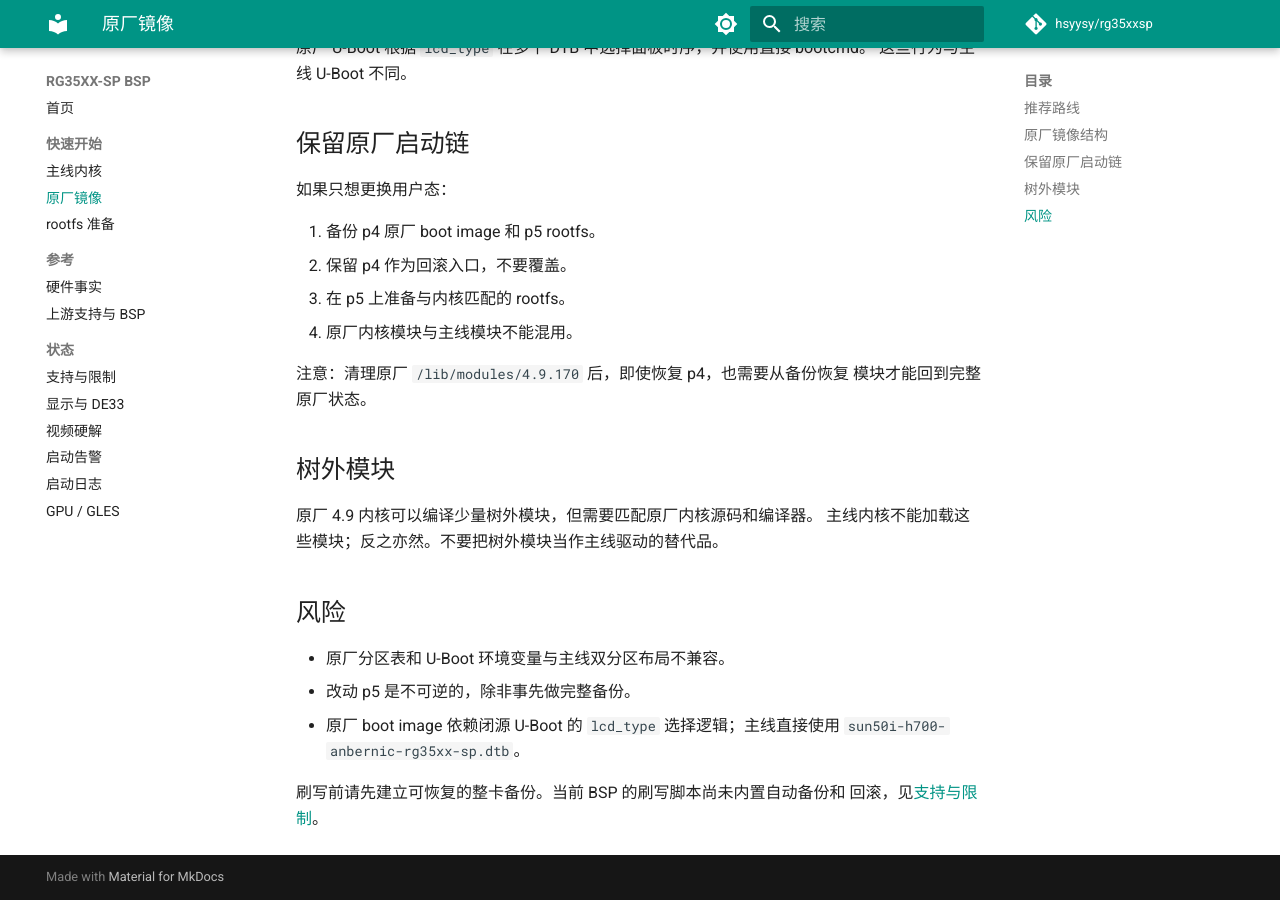
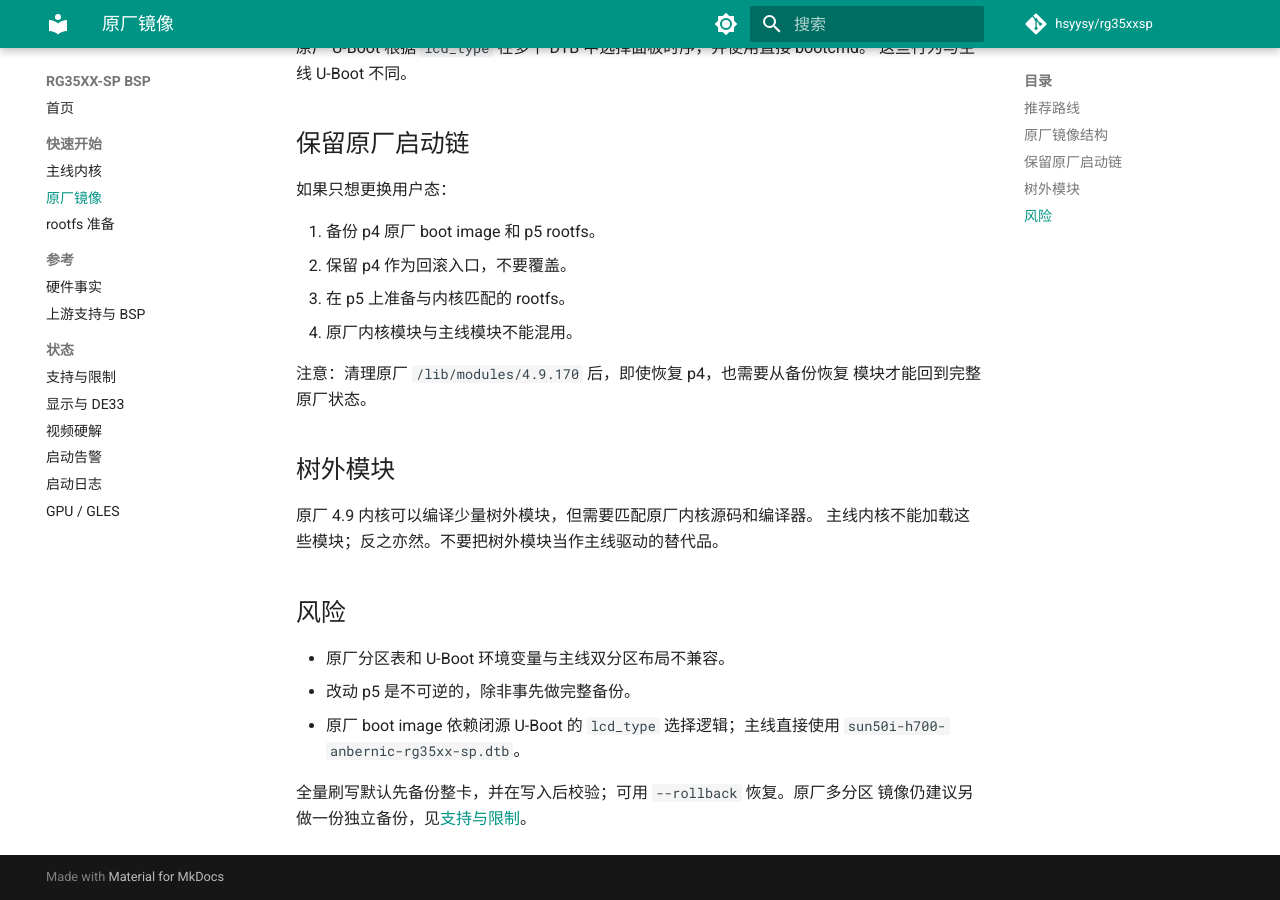
Before and after one commit to hsyysy/rg35xxsp, an MkDocs documentation site: the page built from docs/stock-image-guide.md, in a window 1280 px wide and 900 px high, scrolled down 656 px. Built offline with MkDocs 1.6.1 and Material for MkDocs 9.7.7, drawn with Linux system fonts in a browser that asks for light colours; comment, search, counter and statistics services are not loaded.

Commit message:
docs: reflect verified flashing backup and rollback
The BSP flash script now backs up the card before a full flash and backs
up boot plus modules before an incremental update.  Rollback verifies the
backup checksums first and refuses on mismatch.

Note that the real-card end-to-end test is still pending.

```diff
--- a/docs/stock-image-guide.md
+++ b/docs/stock-image-guide.md
@@ -45,5 +45,5 @@
 - 原厂 boot image 依赖闭源 U-Boot 的 `lcd_type` 选择逻辑；主线直接使用
   `sun50i-h700-anbernic-rg35xx-sp.dtb`。
 
-刷写前请先建立可恢复的整卡备份。当前 BSP 的刷写脚本尚未内置自动备份和
-回滚，见[支持与限制](status.md)。
+全量刷写默认先备份整卡，并在写入后校验；可用 `--rollback` 恢复。原厂多分区
+镜像仍建议另做一份独立备份，见[支持与限制](status.md)。
```
Also changed, not shown: docs/status.md (+1 -1 lines).
